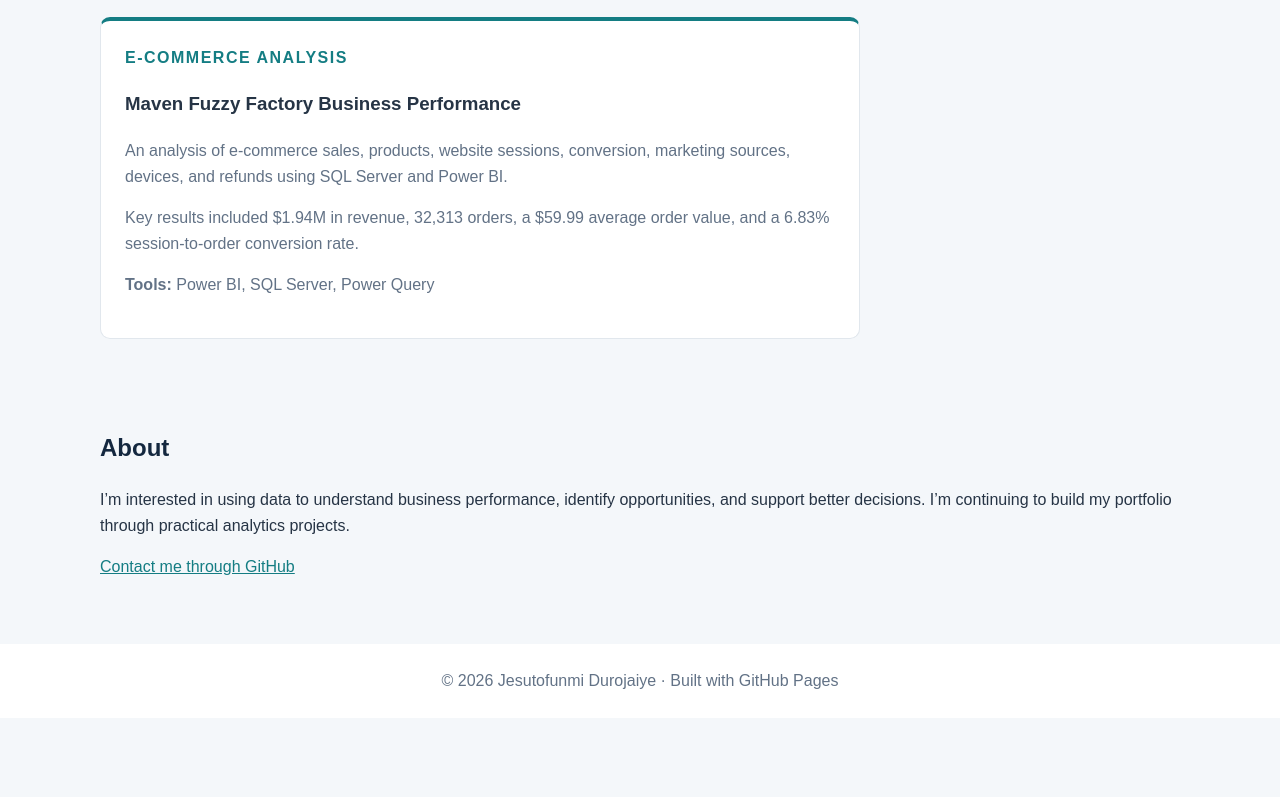
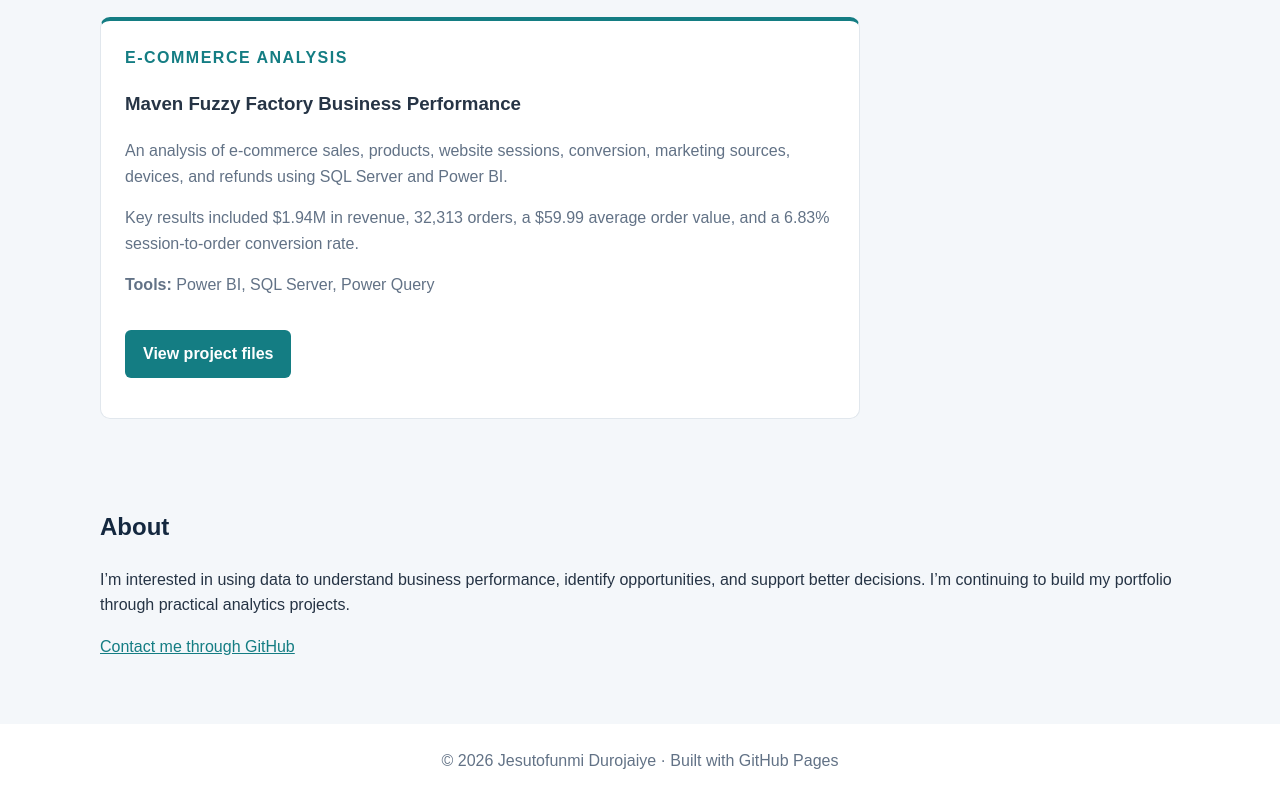
Before and after one commit to jesutofunmi-durojaiye/jesutofunmi-durojaiye.github.io, a plain HTML site: page index.html in a window 1280 px wide. Shown: the part 833-1630 px from the top of the page. Before the commit the page ends 1551 px from the top, so only its background shows below. Drawn offline with Linux system fonts and the light colour scheme.

Commit message:
Add link to project files in index.html

```diff
--- a/index.html
+++ b/index.html
@@ -182,7 +182,11 @@
           average order value, and a 6.83% session-to-order conversion rate.
         </p>
         <p><strong>Tools:</strong> Power BI, SQL Server, Power Query</p>
-      </article>
+     <p>
+  <a class="button" href="https://github.com/jesutofunmi-durojaiye/maven-fuzzy-factory-ecommerce-analysis">
+    View project files
+  </a>
+</p> </article>
     </section>
 
     <section>
```
